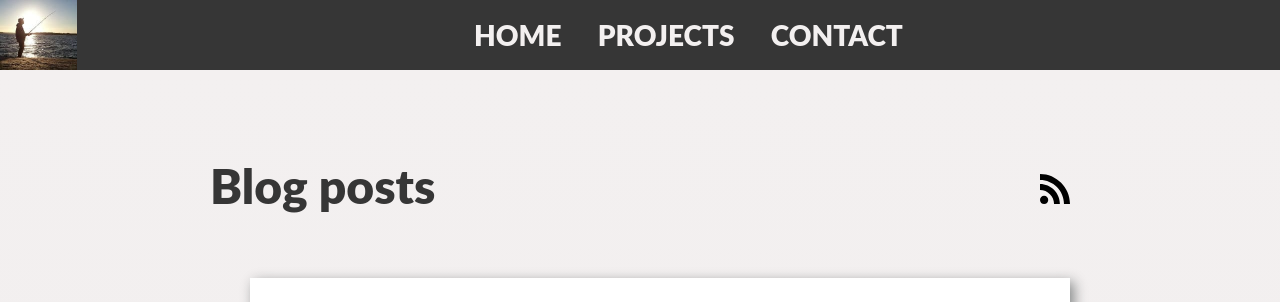
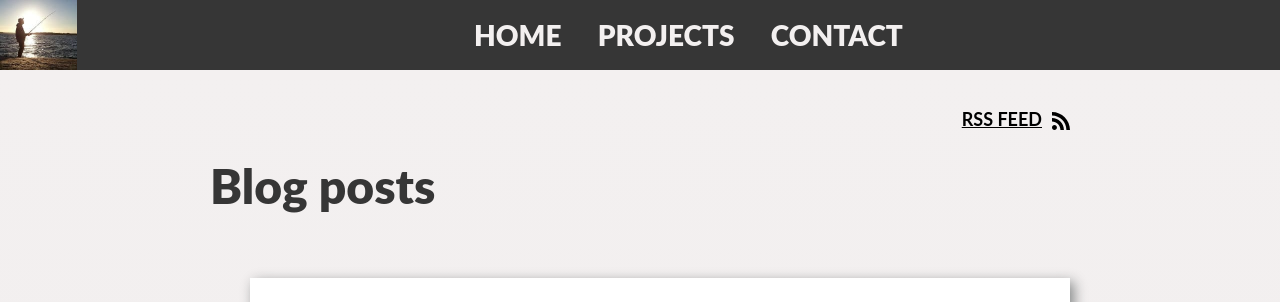
Before and after one commit to olpeh/olpeh.github.io, a Jekyll site: the page built from index.html, in a window 1280 px wide. Shown: the top 302 px of the page. Built offline with Jekyll 4.4.1, drawn with Linux system fonts in a browser that asks for light colours; the list of posts is cut into pages by our own code; comment, search, counter and statistics services are not loaded.

Commit message:
Add text to RSS Feed link on the top

```diff
--- a/_includes/css/main.css
+++ b/_includes/css/main.css
@@ -202,11 +202,22 @@ article .post-content pre code {
 }
 
 .blog-posts-title-and-feed .rss-feed {
-  width: 30px;
-  height: 30px;
+  color: black;
+  text-transform:  uppercase;
+  font-weight: bold;
+  font-family: "Lato", "Helvetica Neue", Helvetica, sans-serif;
+  font-size: 18px;
+  line-height: 18px;
+}
+
+.blog-posts-title-and-feed .rss-feed-icon {
+  display: inline-block;
   background: url(images/rss.svg) no-repeat center center;
-  fill: red;
-  margin-top: 4rem;
+  width: 18px;
+  height: 18px;
+  margin-left: 10px;
+  margin-bottom: 1px;
+  vertical-align: middle;
 }
 
 footer {
--- a/_includes/posts.html
+++ b/_includes/posts.html
@@ -1,7 +1,7 @@
 <section class="posts-container">
   <div class="blog-posts-title-and-feed">
     <h2 class="">Blog posts</h2>
-    <a class="rss-feed" href="/feed.xml" rel="noopener" target="_blank"></a>
+    <a class="rss-feed" href="/feed.xml" rel="noopener" target="_blank">RSS Feed<span class="rss-feed-icon"></span></a>
   </div>
   <ul class="post-list">
     {% for page in site.posts %}
```
